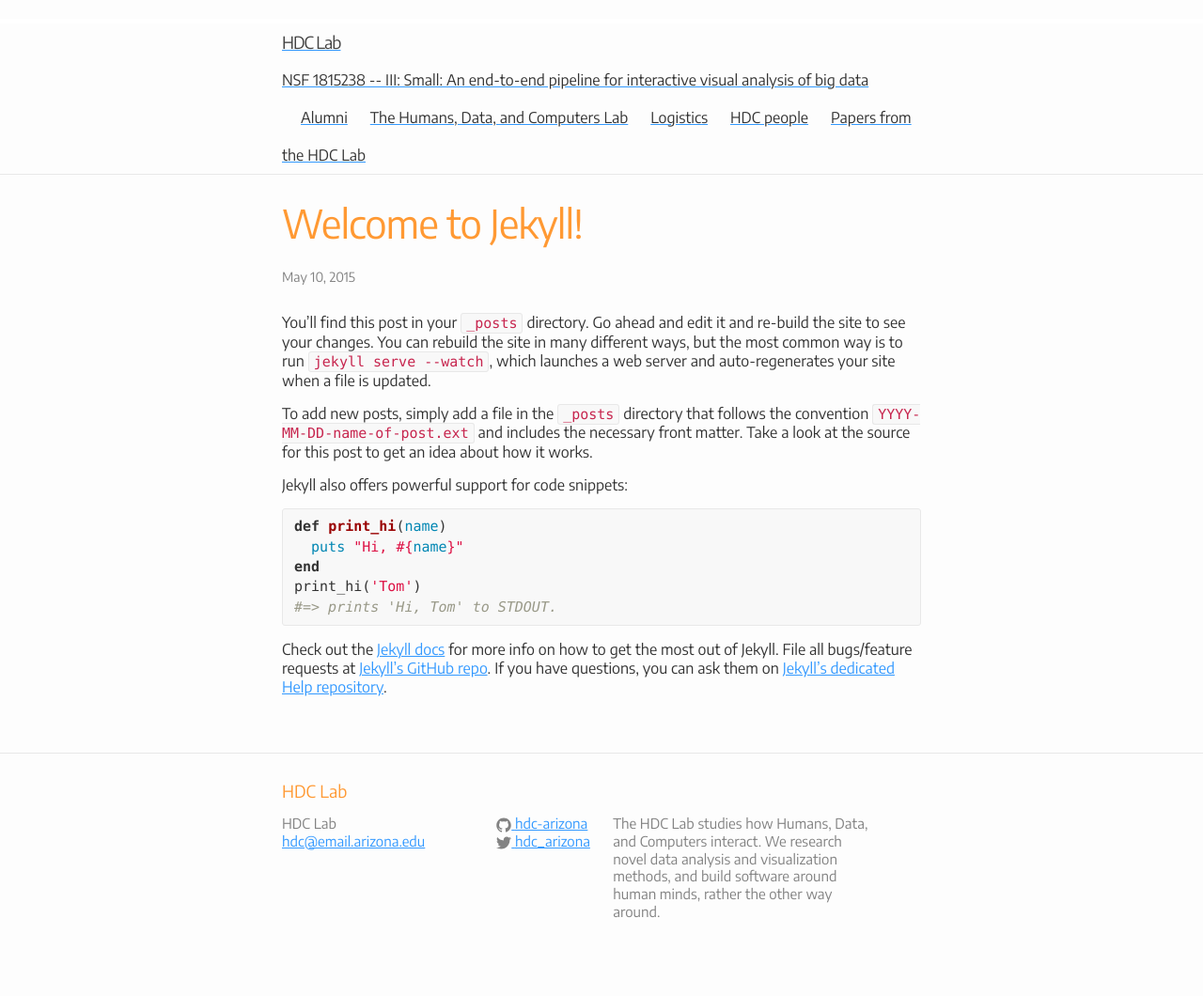
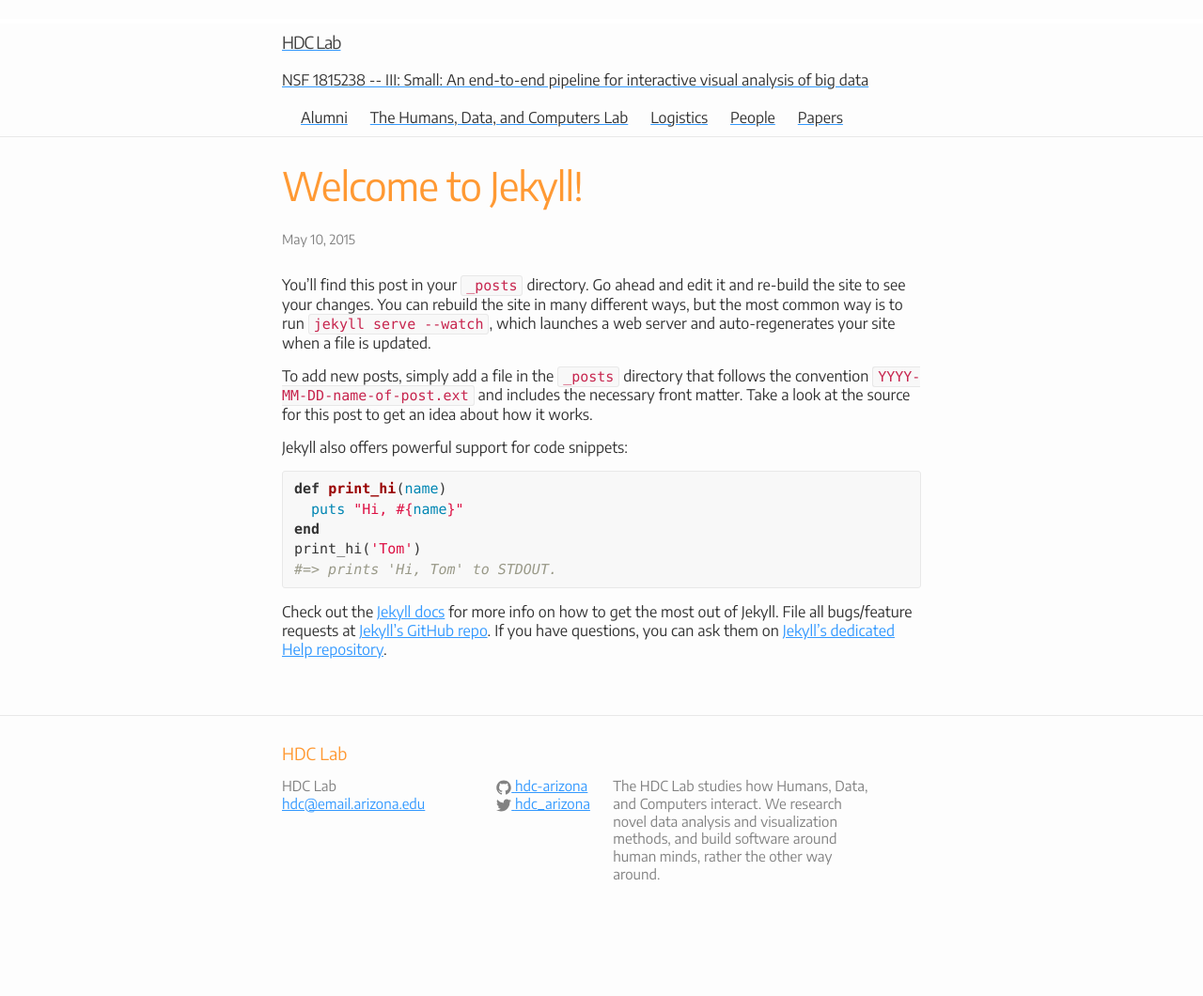
Before and after one commit to hdc-arizona/hdc-arizona.github.io, a Jekyll site: the page built from _posts/2015-05-10-welcome-to-jekyll.markdown, in a window 1280 px wide. Shown: the whole page at 94% size. Built offline with Jekyll 4.4.1, drawn with Linux system fonts in a browser that asks for light colours; after the commit the page ends 1020 px from its top, so only the background shows below that.

Commit message:
shorter titles

```diff
--- a/people.md
+++ b/people.md
@@ -1,6 +1,6 @@
 ---
 layout: main
-title: "HDC people"
+title: "People"
 ---
 
 ## Members ([Alumni](/alumni/))
--- a/publications.md
+++ b/publications.md
@@ -1,6 +1,6 @@
 ---
 layout: main
-title: Papers from the HDC Lab
+title: Papers
 ---
 
 ## 2020
```
